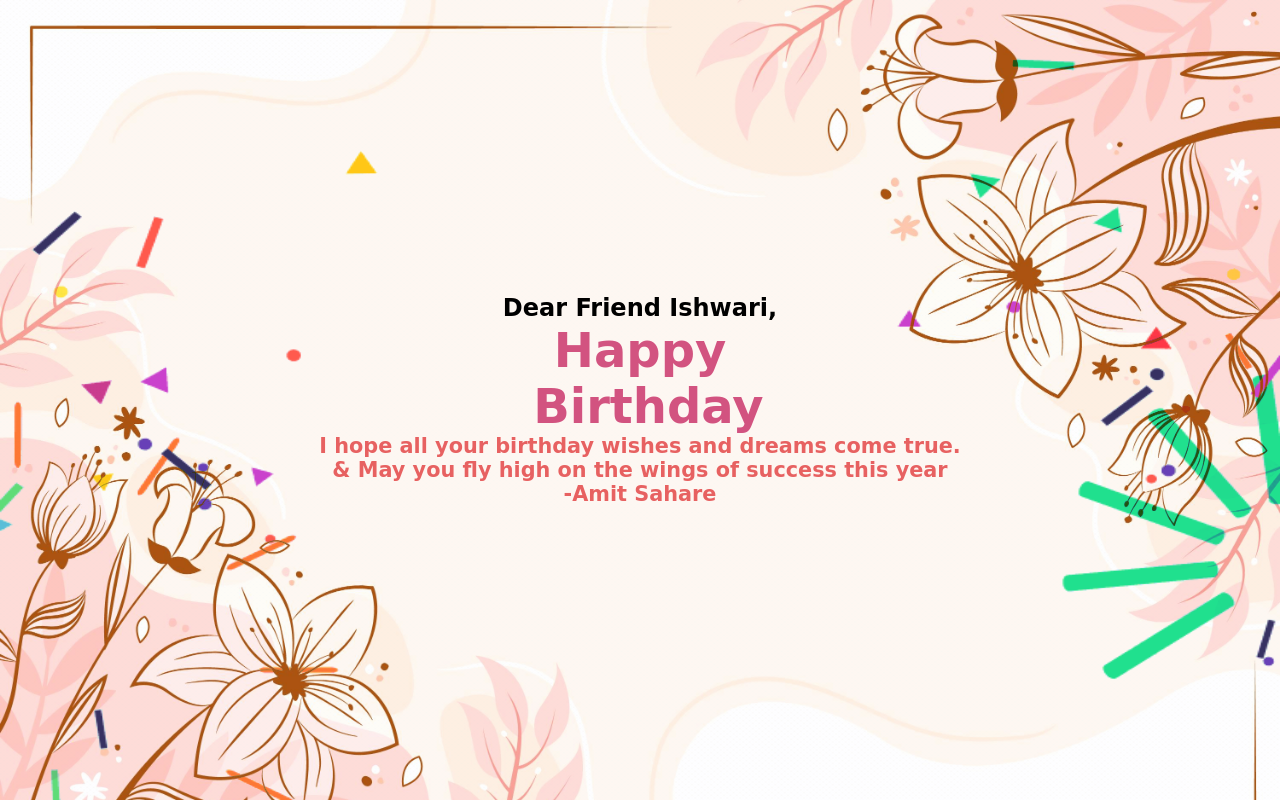
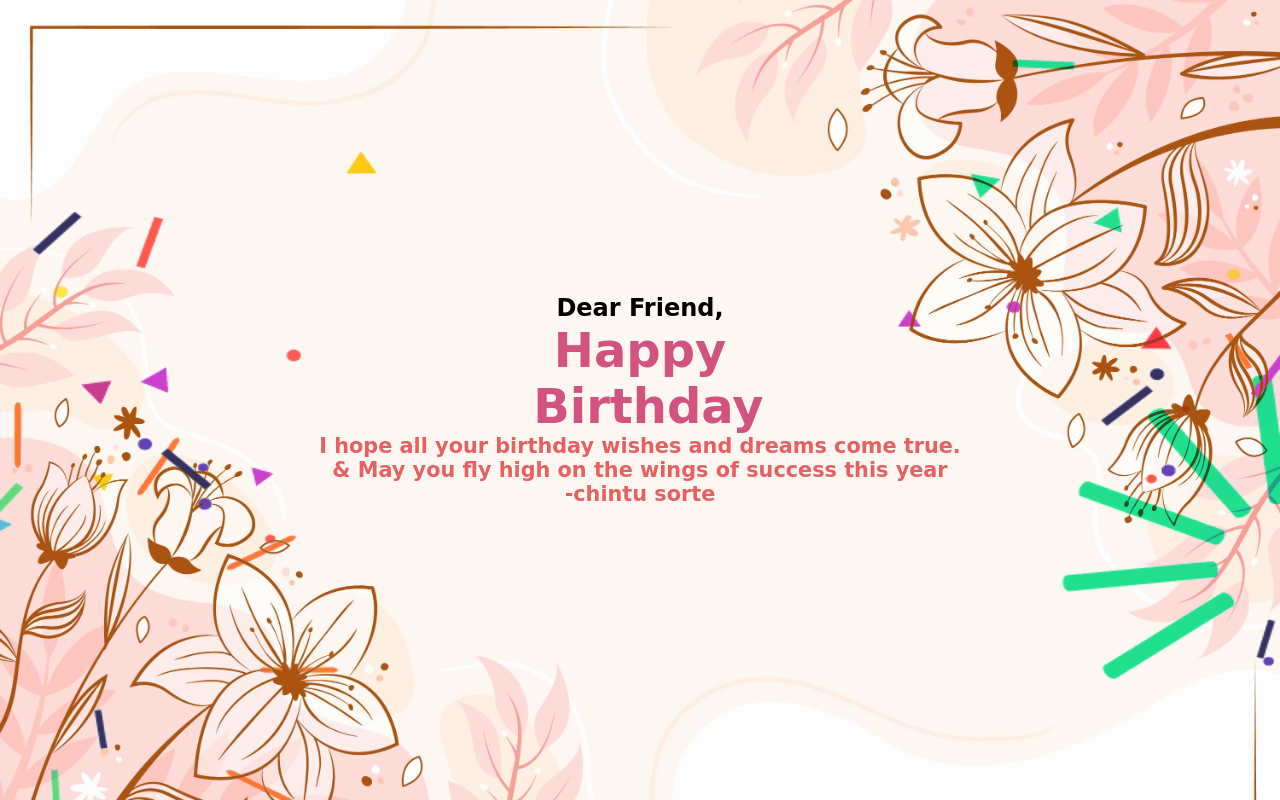
Before and after one commit to sortechintu230/birthdaycard, a plain HTML site: page index.html in a window 1280 px wide. Both pictures are taken after a click on the button "Click". Drawn offline with Linux system fonts and the light colour scheme; a web font is replaced by a local one.

Commit message:
small changes

```diff
--- a/index.html
+++ b/index.html
@@ -17,13 +17,13 @@
             </div>
         </div>
         <div class="birthday-content">
-            <h4>Dear Friend Ishwari,</h4>
+            <h4>Dear Friend,</h4>
             <h1>Happy</h1>
             <h1>&nbsp;Birthday</h1>
             <h5>I hope all your birthday wishes and dreams come true.</h5>
             <h5> & May you fly high
                 on the wings of success this year</h5>
-            <h5>-Amit Sahare</h5>
+            <h5>-chintu sorte</h5>
         </div>
         <img src="images/cel.gif" alt="">
     </main>
```
